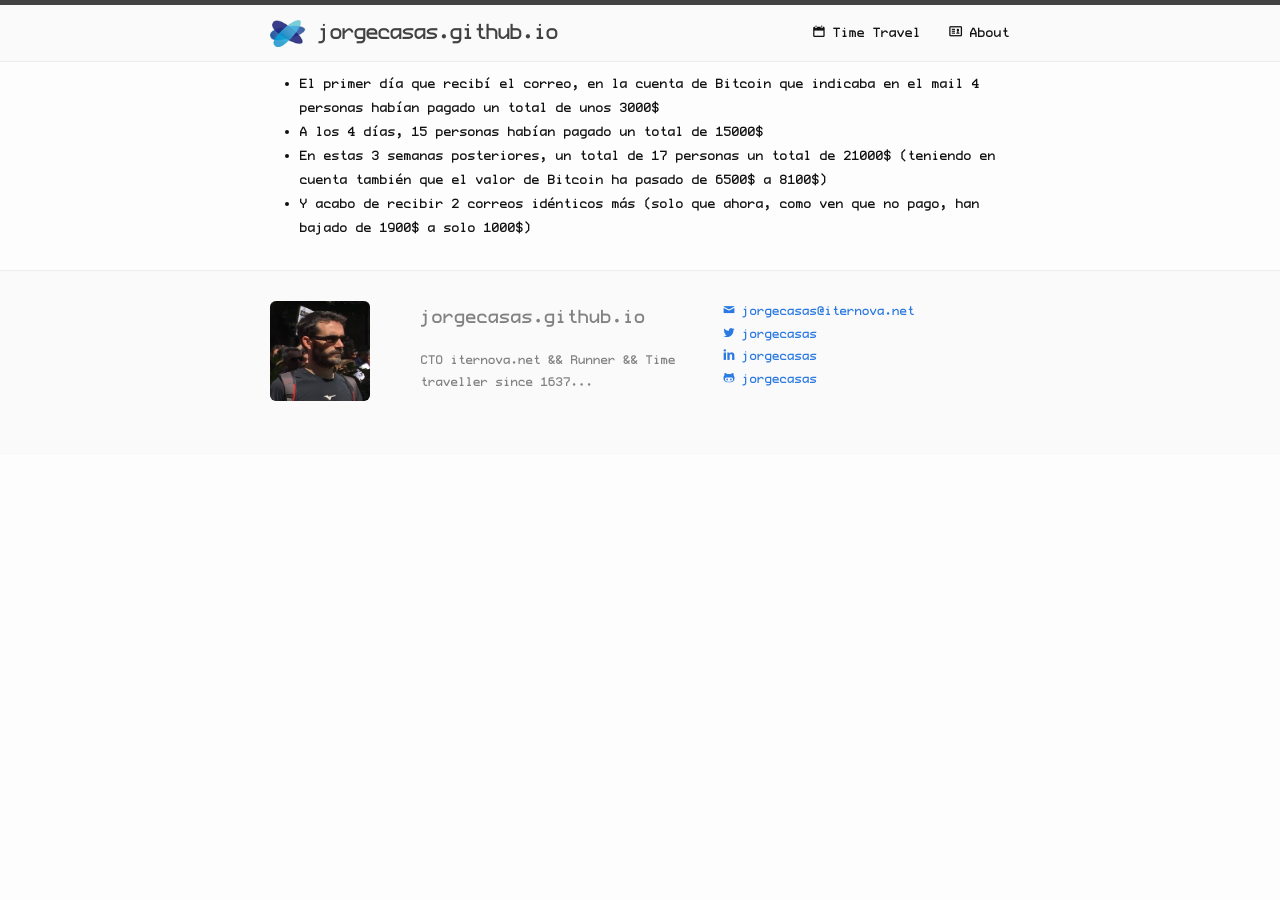
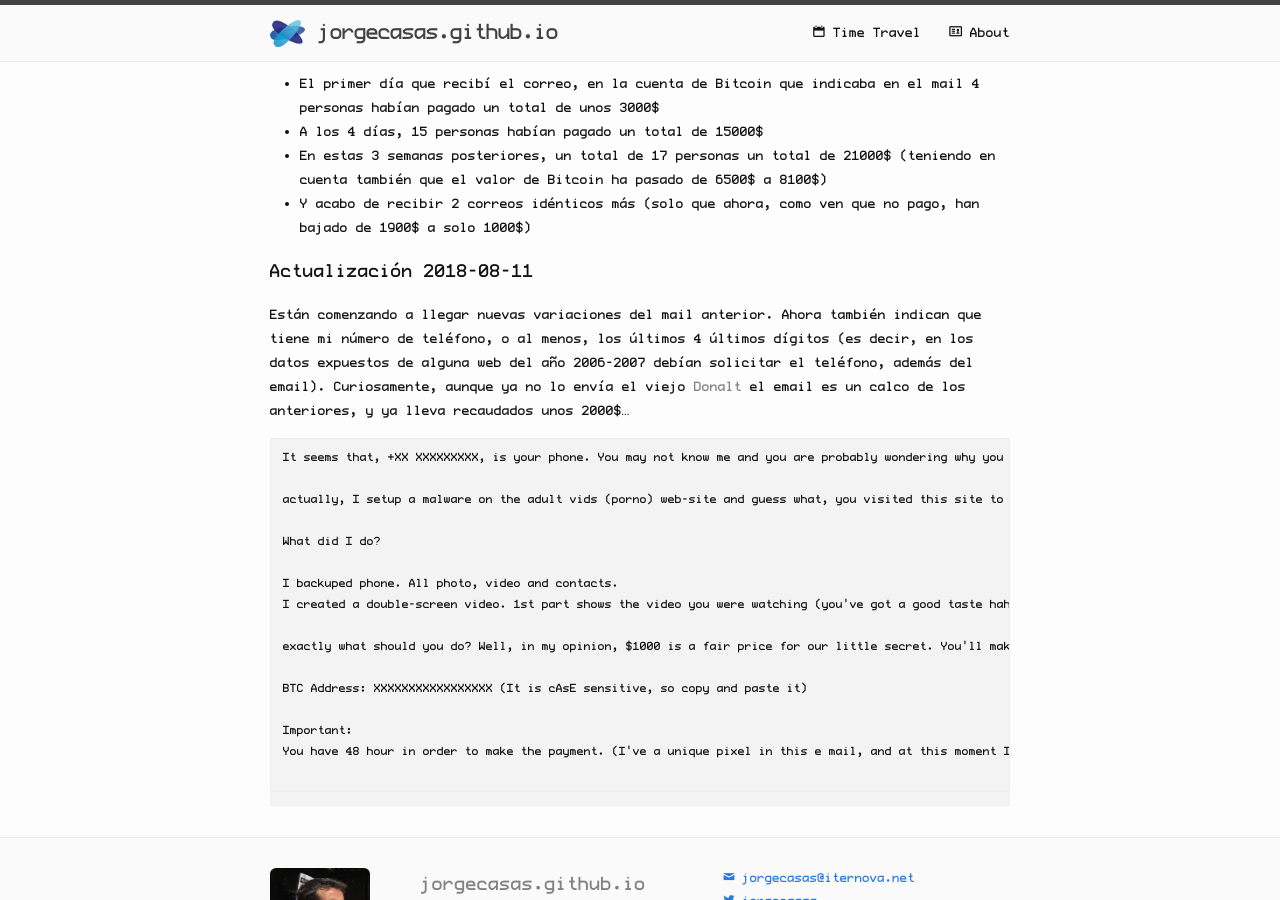
Before and after one commit to jorgecasas/jorgecasas.github.io, a Jekyll site: the page built from _posts/2018-07-11-scam-bitcon-and-sex-tapes.md, in a window 1280 px wide and 900 px high, scrolled down 4200 px. Built offline with Jekyll 4.4.1, drawn with Linux system fonts in a browser that asks for light colours; comment, search, counter and statistics services are not loaded; before the commit the page ends 4655 px from its top, so only the background shows below that.

Commit message:
Updated Scam, bitcoin and sex tapes

````diff
--- a/_posts/2018-07-11-scam-bitcon-and-sex-tapes.md
+++ b/_posts/2018-07-11-scam-bitcon-and-sex-tapes.md
@@ -115,3 +115,26 @@ Para comprender lo **rentable** que son estos tipos de estafas:
 * A los 4 días, 15 personas habían pagado un total de 15000$
 * En estas 3 semanas posteriores, un total de 17 personas un total de 21000$ (teniendo en cuenta también que el valor de Bitcoin ha pasado de 6500$ a 8100$)
 * Y acabo de recibir 2 correos idénticos más (solo que ahora, como ven que no pago, han bajado de 1900$ a solo 1000$)
+
+## Actualización 2018-08-11
+
+Están comenzando a llegar nuevas variaciones del mail anterior. Ahora también indican que tiene mi número de teléfono, o al menos, los últimos 4 últimos dígitos (es decir, en los datos expuestos de alguna web del año 2006-2007 debían solicitar el teléfono, además del email). Curiosamente, aunque ya no lo envía el viejo _Donalt_ el email es un calco de los anteriores, y ya lleva recaudados unos 2000$...
+
+```
+It seems that, +XX XXXXXXXXX, is your phone. You may not know me and you are probably wondering why you are getting this e mail, right?
+
+actually, I setup a malware on the adult vids (porno) web-site and guess what, you visited this site to have fun (you know what I mean). While you were watching videos, your internet browser started out functioning as a RDP (Remote Desktop) having a keylogger which gave me accessibility to your screen and web cam. after that, my software program obtained all of your contacts from your Messenger, FB, as well as email.
+
+What did I do?
+
+I backuped phone. All photo, video and contacts.
+I created a double-screen video. 1st part shows the video you were watching (you've got a good taste haha...), and 2nd part shows the recording of your web cam.
+
+exactly what should you do? Well, in my opinion, $1000 is a fair price for our little secret. You'll make the payment by Bitcoin (if you do not know this, search "how to buy bitcoin" in Google).
+
+BTC Address: XXXXXXXXXXXXXXXXX (It is cAsE sensitive, so copy and paste it)
+
+Important:
+You have 48 hour in order to make the payment. (I've a unique pixel in this e mail, and at this moment I know that you have read through this email message). If I do not get the BitCoins, I will certainly send out your video recording to all of your contacts including relatives, coworkers, and so on. Having said that, if I receive the payment, I'll destroy the video immidiately. If you need evidence, reply with "Yes!" and I will certainly send out your video recording to your 6 contacts. It is a non-negotiable offer, that being said don't waste my personal time and yours by responding to this message.
+
+```
````
